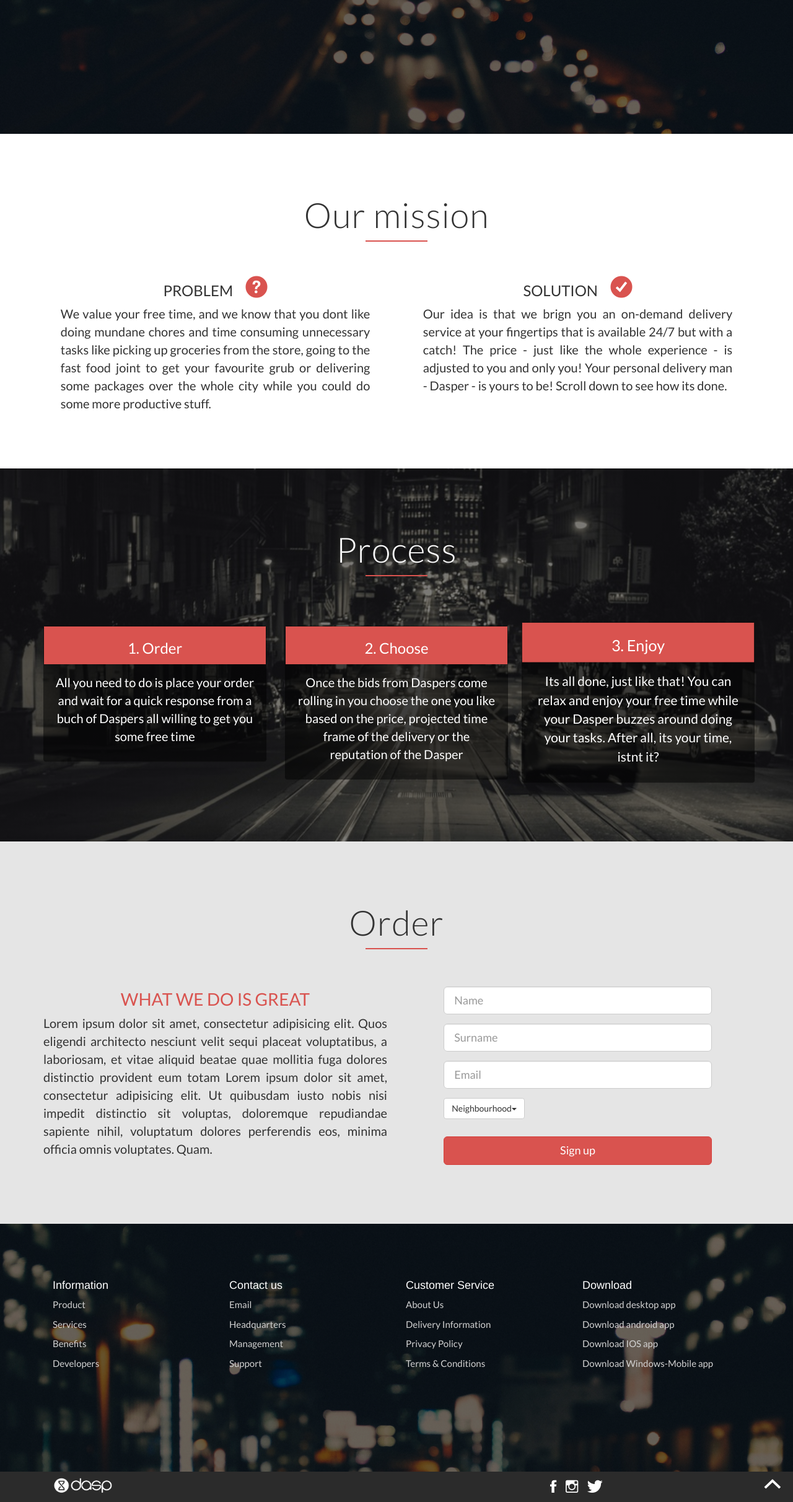
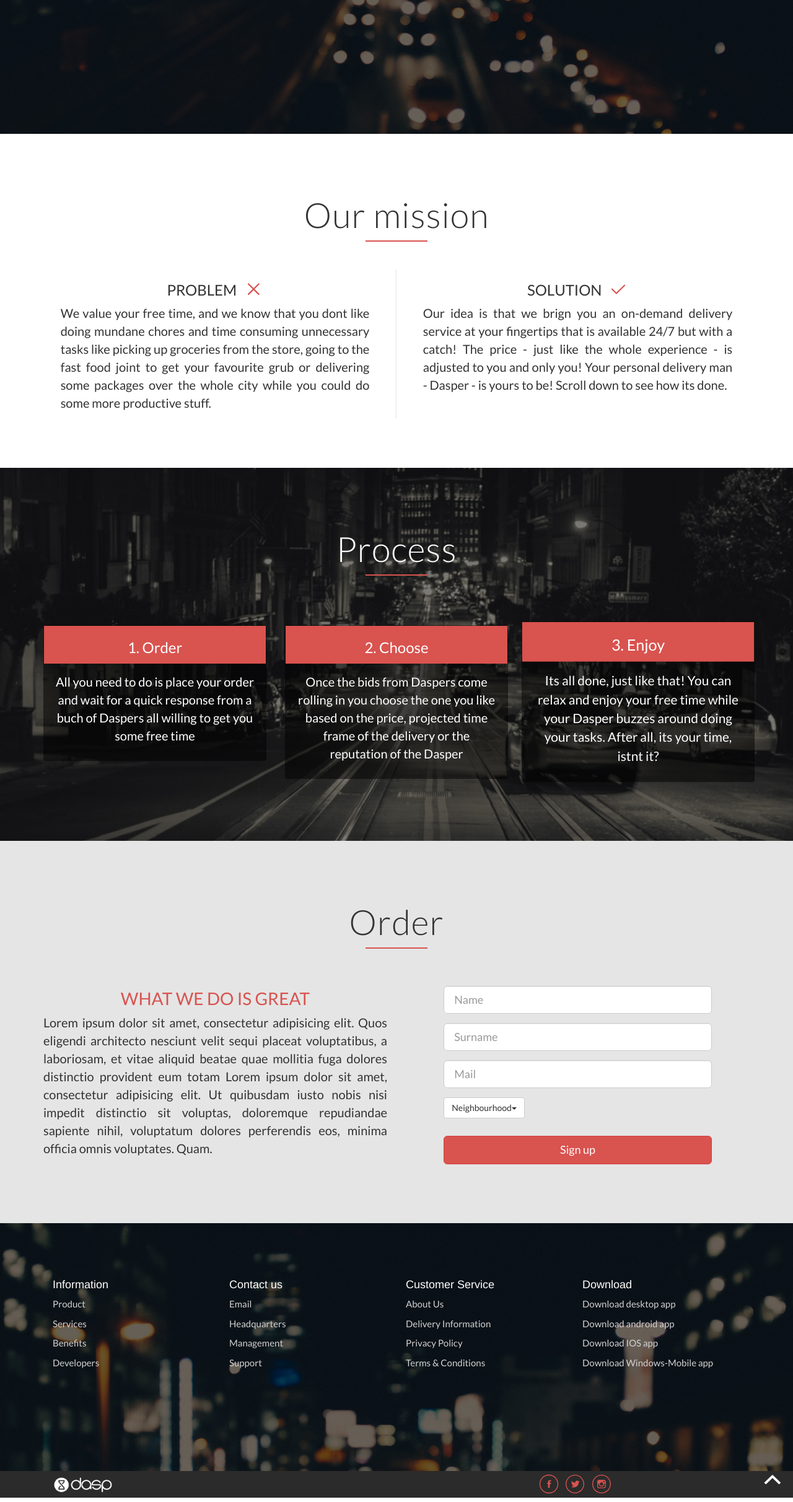
Before and after one commit to drakche/drakche.github.io, a plain HTML site: page index.html in a window 1280 px wide. Shown: the part 552-2976 px from the top of the page at 62% size. Drawn offline with nearby package versions, Linux system fonts and the light colour scheme; files whose address does not match are found by name.

Commit message:
SVG
1.SVG
2.#mission border

```diff
--- a/index.html
+++ b/index.html
@@ -55,15 +55,19 @@
            <h2>Our mission</h2>
         </div>
         <div class="row">
-          <div class="col-md-6 waypoint-1">
+          <div class="col-md-6 waypoint-1" id="problem-left-col">
            <h3>Problem</h3>
-           <i class="ion-help-circled icon-big"></i>
+           <svg class="svg-icon" viewBox="0 0 20 20">
+							<path fill="none" d="M15.898,4.045c-0.271-0.272-0.713-0.272-0.986,0l-4.71,4.711L5.493,4.045c-0.272-0.272-0.714-0.272-0.986,0s-0.272,0.714,0,0.986l4.709,4.711l-4.71,4.711c-0.272,0.271-0.272,0.713,0,0.986c0.136,0.136,0.314,0.203,0.492,0.203c0.179,0,0.357-0.067,0.493-0.203l4.711-4.711l4.71,4.711c0.137,0.136,0.314,0.203,0.494,0.203c0.178,0,0.355-0.067,0.492-0.203c0.273-0.273,0.273-0.715,0-0.986l-4.711-4.711l4.711-4.711C16.172,4.759,16.172,4.317,15.898,4.045z"></path>
+						</svg>
            <p> We value your free time, and we know that you dont like doing mundane chores and time consuming unnecessary tasks like picking up groceries from the store, going to the fast food joint to get your favourite grub or delivering some packages over the whole city while you could do some more productive stuff.</p>
           </div>
 
           <div class="col-md-6 waypoint-2">
             <h3>Solution</h3>
-            <i class="ion-checkmark-circled icon-big"></i>
+            <svg class="svg-icon solution-icon" viewBox="0 0 20 20">
+							<path fill="#46f94b" d="M7.629,14.566c0.125,0.125,0.291,0.188,0.456,0.188c0.164,0,0.329-0.062,0.456-0.188l8.219-8.221c0.252-0.252,0.252-0.659,0-0.911c-0.252-0.252-0.659-0.252-0.911,0l-7.764,7.763L4.152,9.267c-0.252-0.251-0.66-0.251-0.911,0c-0.252,0.252-0.252,0.66,0,0.911L7.629,14.566z" class="green"></path>
+						</svg>
             <p> Our idea is that we brign you an on-demand delivery service at your fingertips that is available 24/7 but with a catch! The price - just like the whole experience - is adjusted to you and only you! Your personal delivery man - Dasper - is yours to be! Scroll down to see how its done.</p>
           </div>
         </div>
@@ -135,7 +139,7 @@
           </div>
 
           <div class="form-group">
-              <input type="email" class="form-control input-lg" placeholder="Email">
+              <input type="email" class="form-control input-lg" placeholder="Mail">
           </div>
 
           <div class="dropdown">
@@ -202,9 +206,18 @@
         </div>
 
         <div class="col-md-6 text-center">
-          <a href="#hero"><i class="ion-social-facebook icon-small"></i></a>
+          <!--<a href="#hero"><i class="ion-social-facebook icon-small"></i></a>
           <a href="#hero"><i class="ion-social-instagram-outline icon-small"></i></a>
-          <a href="#hero"><i class="ion-social-twitter icon-small"></i></a>
+          <a href="#hero"><i class="ion-social-twitter icon-small"></i></a>-->
+          <svg class="svg-icon" viewBox="0 0 20 20">
+							<path fill="none" d="M10,0.5c-5.247,0-9.5,4.253-9.5,9.5c0,5.247,4.253,9.5,9.5,9.5c5.247,0,9.5-4.253,9.5-9.5C19.5,4.753,15.247,0.5,10,0.5 M10,18.637c-4.77,0-8.636-3.867-8.636-8.637S5.23,1.364,10,1.364S18.637,5.23,18.637,10S14.77,18.637,10,18.637 M10.858,7.949c0-0.349,0.036-0.536,0.573-0.536h0.719v-1.3H11c-1.38,0-1.866,0.65-1.866,1.743v0.845h-0.86V10h0.86v3.887h1.723V10h1.149l0.152-1.299h-1.302L10.858,7.949z"></path>
+					</svg>
+          <svg class="svg-icon" viewBox="0 0 20 20">
+							<path fill="none" d="M14.467,6.707c-0.34,0.198-0.715,0.342-1.115,0.419c-0.318-0.335-0.775-0.545-1.279-0.545c-0.969,0-1.754,0.773-1.754,1.727c0,0.135,0.015,0.267,0.045,0.394C8.905,8.628,7.612,7.94,6.747,6.896C6.596,7.151,6.509,7.448,6.509,7.764c0,0.599,0.31,1.128,0.78,1.438C7.002,9.192,6.732,9.115,6.495,8.985c0,0.007,0,0.014,0,0.021c0,0.837,0.605,1.535,1.408,1.694c-0.147,0.04-0.302,0.06-0.462,0.06c-0.113,0-0.223-0.011-0.33-0.031c0.223,0.687,0.871,1.186,1.638,1.199c-0.6,0.464-1.356,0.739-2.179,0.739c-0.142,0-0.281-0.007-0.418-0.023c0.777,0.489,1.699,0.775,2.689,0.775c3.228,0,4.991-2.63,4.991-4.913c0-0.075-0.002-0.149-0.004-0.223c0.342-0.244,0.639-0.547,0.875-0.894c-0.316,0.137-0.652,0.23-1.008,0.272C14.057,7.448,14.336,7.11,14.467,6.707 M10,0.594c-5.195,0-9.406,4.211-9.406,9.406c0,5.195,4.211,9.406,9.406,9.406c5.196,0,9.407-4.211,9.407-9.406C19.406,4.805,15.195,0.594,10,0.594 M10,18.552c-4.723,0-8.551-3.829-8.551-8.552S5.277,1.449,10,1.449c4.723,0,8.551,3.829,8.551,8.551S14.723,18.552,10,18.552"></path>
+					</svg>
+          <svg class="svg-icon" viewBox="0 0 20 20">
+							<path fill="none" d="M9.969,0.594c-5.195,0-9.406,4.211-9.406,9.406c0,5.195,4.211,9.406,9.406,9.406c5.195,0,9.406-4.211,9.406-9.406C19.375,4.805,15.164,0.594,9.969,0.594 M9.969,18.552c-4.723,0-8.551-3.829-8.551-8.552s3.829-8.551,8.551-8.551S18.521,5.277,18.521,10S14.691,18.552,9.969,18.552 M12.534,5.724H7.403c-0.944,0-1.71,0.766-1.71,1.71v5.131c0,0.944,0.766,1.71,1.71,1.71h5.131c0.944,0,1.71-0.766,1.71-1.71V7.435C14.244,6.49,13.479,5.724,12.534,5.724M11.679,7.007h1.283V8.29h-1.283V7.007z M9.969,8.29c0.944,0,1.71,0.766,1.71,1.71s-0.766,1.71-1.71,1.71s-1.71-0.766-1.71-1.71S9.024,8.29,9.969,8.29 M13.39,12.565c0,0.472-0.384,0.854-0.855,0.854H7.403c-0.472,0-0.855-0.383-0.855-0.854V9.573h0.898C7.423,9.712,7.403,9.854,7.403,10c0,1.417,1.149,2.565,2.565,2.565c1.416,0,2.565-1.148,2.565-2.565c0-0.146-0.02-0.288-0.043-0.427h0.898V12.565z"></path>
+					</svg>
         </div>
 
      </div> <!--  container -->
--- a/scss/base/_base.scss
+++ b/scss/base/_base.scss
@@ -57,3 +57,16 @@ h2,
 h3 {
 	font-family:$font-stack;
 }
+// svg icons
+.svg-icon {
+  width: 1.6em;
+  height: 1.6em;
+	margin-left:1.2%;
+	margin-bottom:-6px;
+}
+
+.svg-icon path,
+.svg-icon polygon,
+.svg-icon rect {
+  fill: $color-red;
+}
--- a/scss/layout/_page.scss
+++ b/scss/layout/_page.scss
@@ -36,6 +36,11 @@
 		width:90%;
 		margin-left:5%;
 
+	}
+
+	#problem-left-col {
+		border-right: 1px solid #e5e5e5;
+    height:50%;
 	}
 
 	h3 {
```
Also changed, not shown: css/app.css, 1 other file.
